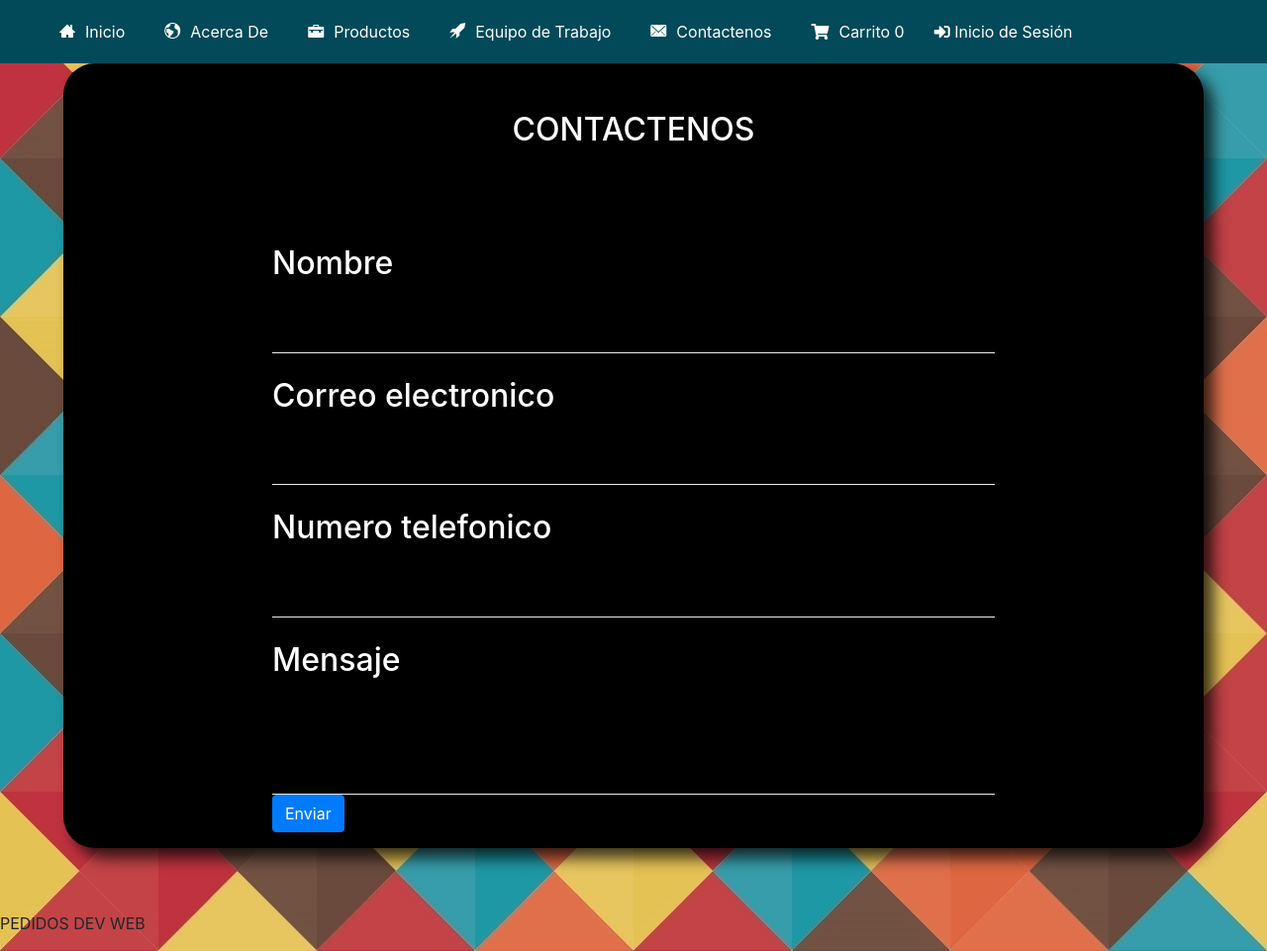
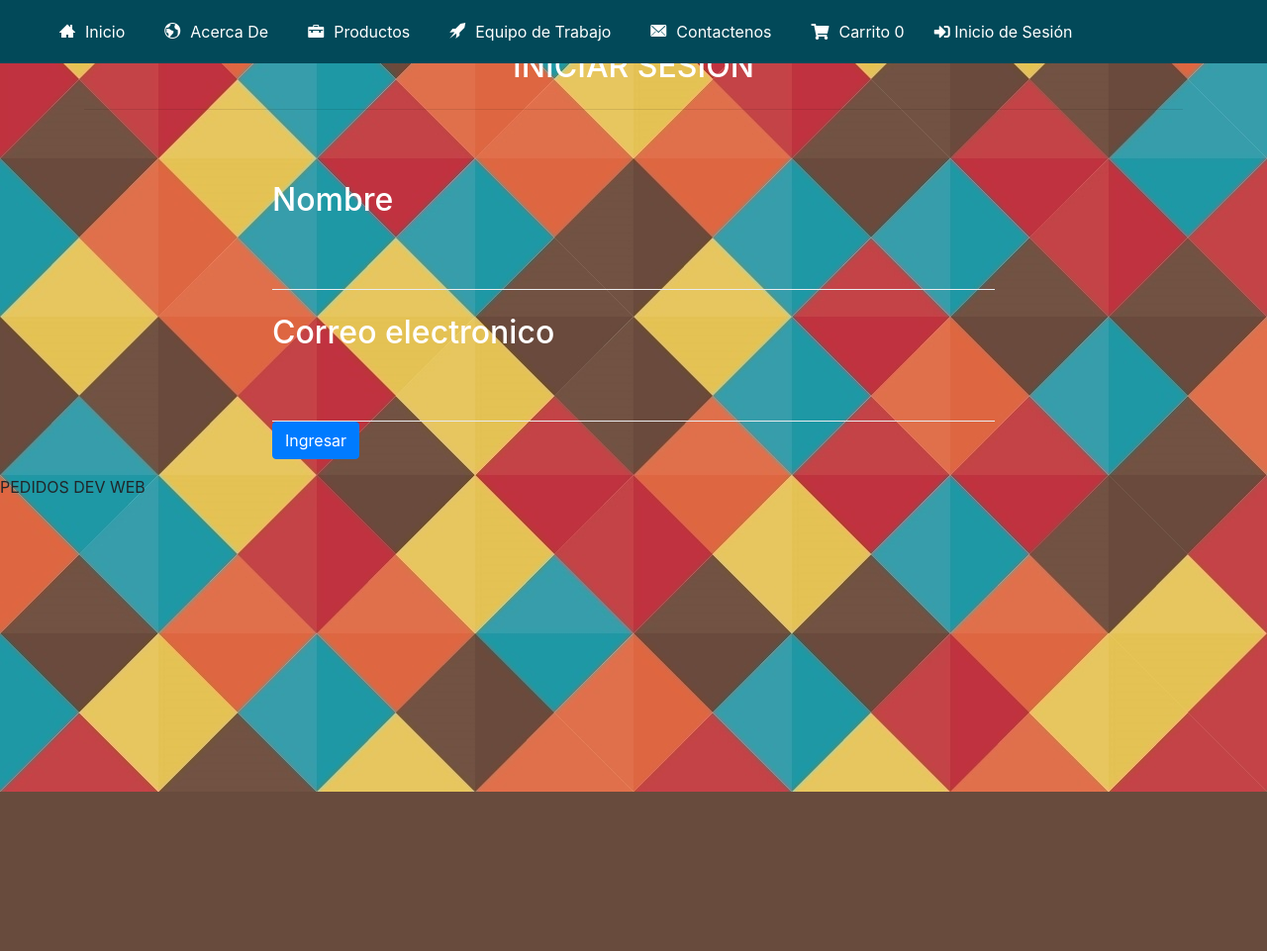
Before and after one commit to jamadom07683/PEDIDOS-DEV-WEB, a PHP site: page /Php/inicioSesion.php in a window 1280 px wide. Shown: the whole page at 99% size. After the commit the page ends 800 px from the top, so only its background shows below. Run offline with PHP 8.4, Linux system fonts and the light colour scheme; some libraries are stand-ins or nearby versions; some web fonts are replaced.

Commit message:
Estilos formulario Inicio de sesion

```diff
--- a/Php/inicioSesion.php
+++ b/Php/inicioSesion.php
@@ -58,18 +58,18 @@
     </div>
     -->
 
-    <div class="Contacto" id="Contacto">
+    <div class="Iniciar Sesión" id="Sesiom">
         <div class="container">
             <br>
             <br>
-            <h2 class="text-center text-uppercase text-white mb-4">Contactenos</h2>
+            <h2 class="text-center text-uppercase text-white mb-4">Iniciar Sesión </h2>
             <hr class="star-dark mb-5">
             <div class="row" id="row">
                 <div class="col-lg-8 mx-auto">
-                    <form name="sentMessage" id="contactForm" name="novalidate">
+                    <form name="sentMessage" id="contactForm" name="novalidate" action="ingreso.php" method="post">
                         <div class="control-group">
                             <div class="form-group floating-label-form-group controls mb-0 pb-2">
-                                <label>Nombre</label>
+                                <label>Usuario</label>
 
                                 <h2 class="Nom_form">Nombre</h2><input class="form-control" type="text" id="name1" name="name1">
 
@@ -78,28 +78,13 @@
                         </div>
                         <div class="control-group">
                             <div class="form-group floating-label-form-group controls mb-0 pb-2">
-                                <label>Correo Electronico</label>
+                                <label>Contraseña</label>
                                 <h2 class="Nom_form">Correo electronico</h2> <input class="form-control" type="email" id="correo" name="correo">
                                 <p class="help-block text-danger"></p>
                             </div>
                         </div>
-                        <div class="control-group">
-                            <div class="form-group floating-label-form-group controls mb-0 pb-2">
-                                <label>Numero Telefonico </label>
-                                <h2 class="Nom_form">Numero telefonico</h2> <input class="form-control" type="number" id="numer" name="numer">
-                                <p class="help-block text-danger"></p>
-                            </div>
-                        </div>
-                        <div class="control-group">
-                            <div class="form-group floating-label-form-group controls mb-0 pb-2">
-                                <label>Mensaje</label>
-                                <h2 class="Nom_form">Mensaje</h2> <textarea class="form-control" id="mensaje2" name="mensaje2"></textarea>
-                                <p class="help-block text-danger"></p>
-                            </div>
-                        </div>
-
                         <div class="form-group">
-                            <button type="button" class="btn btn-primary btn-xl" id="validateButton">Enviar</button>
+                            <button type="button" class="btn btn-primary btn-xl" id="validateButton">Ingresar</button>
                         </div>
                     </form>
                 </div>
```
